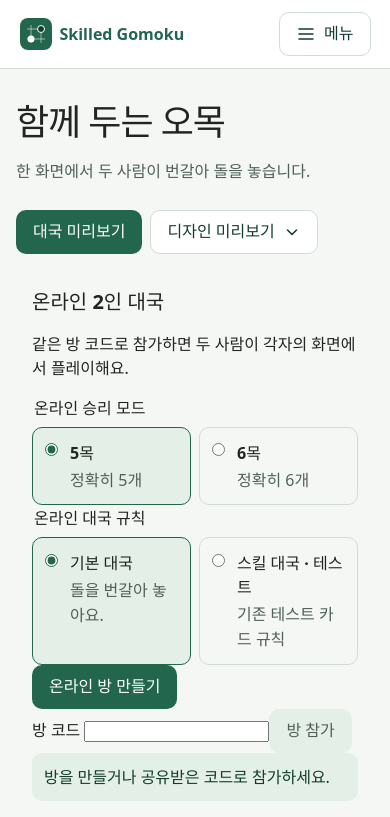
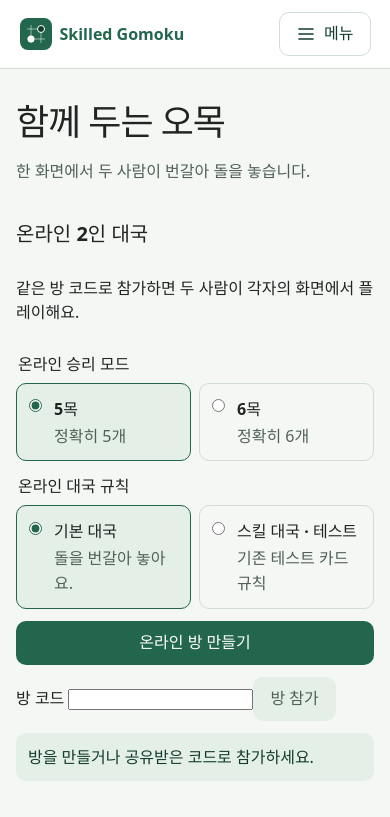
Before and after one commit to fresh-woo/skilled_Gomoku, a React (Vite) app: page / in a window 390 px wide. Shown: the top 817 px of the page. Built offline with nearby package versions, Linux system fonts and the light colour scheme.

Commit message:
feat: 이미지 위치 개선

```diff
--- a/src/App.css
+++ b/src/App.css
@@ -44,28 +44,3 @@
   color: var(--color-muted);
   line-height: 1.7;
 }
-
-.welcome__actions {
-  display: flex;
-  flex-wrap: wrap;
-  gap: var(--space-2);
-}
-
-.welcome__actions a { text-decoration: none; }
-
-.design-preview {
-  max-inline-size: 34rem;
-  margin-block-start: var(--space-6);
-  padding: var(--space-4) var(--space-6);
-  border: 1px solid var(--color-border);
-  border-radius: var(--radius-surface);
-  background: var(--color-surface);
-}
-
-.design-preview h2 { margin: 0; font-size: 1rem; }
-.design-preview p {
-  margin: var(--space-2) 0 var(--space-4);
-  color: var(--color-muted);
-  font-size: var(--font-size-small);
-  line-height: 1.6;
-}
--- a/src/App.tsx
+++ b/src/App.tsx
@@ -1,7 +1,4 @@
-import { useState } from 'react'
-import { Button } from './design-system/Button'
 import { MenuNavigation } from './design-system/MenuNavigation'
-import { GamePreview } from './game-preview/GamePreview'
 import { LocalGame } from './features/local-game/ui/LocalGame'
 import { OnlineGame } from './features/online-game/OnlineGame'
 import './design-system/tokens.css'
@@ -9,15 +6,11 @@ import './App.css'
 
 const navigationItems = [
   { href: '#welcome', label: '시작 화면' },
-  { href: '#game-preview', label: '대국 미리보기' },
   { href: '#local-game', label: '로컬 대국' },
   { href: '#online-game', label: '온라인 대국' },
-  { href: '#preview-button', label: '디자인 미리보기' },
 ]
 
 function App() {
-  const [isPreviewOpen, setIsPreviewOpen] = useState(false)
-
   return (
     <>
       <header className="site-header">
@@ -38,36 +31,9 @@ function App() {
         <div className="welcome" id="welcome" tabIndex={-1}>
           <h1>함께 두는 오목</h1>
           <p className="welcome__intro">한 화면에서 두 사람이 번갈아 돌을 놓습니다.</p>
-          <div className="welcome__actions">
-            <a className="button button--primary" href="#game-preview">대국 미리보기</a>
-            <Button
-              variant="secondary"
-              id="preview-button"
-              aria-expanded={isPreviewOpen}
-              aria-controls="design-preview"
-              onClick={() => setIsPreviewOpen(!isPreviewOpen)}
-            >
-              {isPreviewOpen ? '미리보기 닫기' : '디자인 미리보기'}
-              <svg aria-hidden="true" width="18" height="18" viewBox="0 0 18 18" fill="none">
-                <path
-                  d={isPreviewOpen ? 'm4.5 11 4.5-4.5 4.5 4.5' : 'm4.5 7 4.5 4.5L13.5 7'}
-                  stroke="currentColor"
-                  strokeWidth="1.6"
-                  strokeLinecap="round"
-                  strokeLinejoin="round"
-                />
-              </svg>
-            </Button>
-          </div>
-          <section className="design-preview" id="design-preview" aria-labelledby="preview-title" hidden={!isPreviewOpen}>
-            <h2 id="preview-title">버튼 상태</h2>
-            <p>위 버튼에 마우스를 올리거나 Tab 키로 이동해 스타일을 확인해 보세요.</p>
-            <Button disabled>비활성 버튼</Button>
-          </section>
-          <OnlineGame />
         </div>
+        <OnlineGame />
         <LocalGame />
-        <GamePreview />
       </main>
     </>
   )
--- a/src/features/local-game/ui/LocalGame.css
+++ b/src/features/local-game/ui/LocalGame.css
@@ -52,7 +52,7 @@
 }
 .local-game__hand-status, .local-game__hidden-hand p { color: var(--color-muted); font-size: var(--font-size-small); }
 .local-game__skills[data-active='true'] .local-game__hand-status { color: var(--color-accent-pressed); font-weight: var(--font-weight-strong); }
-.local-game__hidden-hand { display: flex; align-items: center; gap: var(--space-3); }
+.local-game__hidden-hand { display: flex; align-items: center; gap: var(--space-3); min-block-size: 3.5rem; }
 .local-game__card-back {
   display: grid;
   place-items: center;
@@ -75,13 +75,34 @@
 }
 .local-game__board { min-inline-size: 0; }
 
-@media (min-width: 62rem) {
+.local-game__hands {
+  display: grid;
+  align-content: start;
+  gap: var(--space-3);
+  min-inline-size: 0;
+  overflow-anchor: none;
+}
+
+.local-game__hands > fieldset { min-inline-size: 0; margin: 0; padding: 0; border: 0; }
+
+@media (width < 44rem) {
+  .local-game__card-list {
+    block-size: clamp(13rem, 44dvh, 21rem);
+    overflow: auto;
+    padding: var(--space-1);
+  }
+  .local-game__skills .local-game__actions .button {
+    padding-inline: var(--space-2);
+    font-size: var(--font-size-small);
+  }
+}
+
+@media (min-width: 44rem) {
   .local-game__table[data-skills='true'] {
-    grid-template-columns: minmax(10.5rem, 1fr) minmax(0, 2.4fr) minmax(10.5rem, 1fr);
-    max-inline-size: none;
+    grid-template-columns: minmax(0, 42rem) minmax(12rem, 1fr);
+    max-inline-size: 70rem;
     align-items: start;
   }
-  .local-game__board { inline-size: min(100%, 42rem); margin-inline: auto; }
   .local-game__skills .skill-card-picker__grid {
     grid-template-columns: repeat(auto-fill, minmax(min(100%, 7.75rem), 1fr));
     max-block-size: max(17rem, 58vh);
--- a/src/features/local-game/ui/LocalGame.tsx
+++ b/src/features/local-game/ui/LocalGame.tsx
@@ -125,18 +125,12 @@ export function LocalGame() {
           <SkillCatalogButton />
         </div>
         <GameNotice>
-          {skills && '스킬 테스트 · '}{gameStatus(game)}
-          {response && ` · ${stoneLabel(response.targetId)} 방어 응답 대기`}
+          {skills && '스킬 테스트 · '}
+          {response ? `${stoneLabel(response.targetId)} 방어 응답 대기` : gameStatus(game)}
         </GameNotice>
-        {skills?.feedback && (
-          <GameNotice tone={skills.feedback.error ? 'error' : 'info'} alert={skills.feedback.error}>
-            {skills.feedback.text}
-          </GameNotice>
-        )}
       </div>
       {game && (
         <div className="local-game__table" data-skills={Boolean(skills)}>
-          {skills && <LocalSkillHand state={skills.state} playerId={LOCAL_PLAYER_IDS[0]} side="black" onAction={act} />}
           <div className="local-game__board">
             <GomokuBoard
               cells={boardCells(game.board)}
@@ -145,7 +139,17 @@ export function LocalGame() {
               onSelect={place}
             />
           </div>
-          {skills && <LocalSkillHand state={skills.state} playerId={LOCAL_PLAYER_IDS[1]} side="white" onAction={act} />}
+          {skills && (
+            <div className="local-game__hands">
+              <LocalSkillHand state={skills.state} playerId={LOCAL_PLAYER_IDS[0]} side="black" onAction={act} />
+              <LocalSkillHand state={skills.state} playerId={LOCAL_PLAYER_IDS[1]} side="white" onAction={act} />
+              {skills.feedback && (
+                <GameNotice tone={skills.feedback.error ? 'error' : 'info'} alert={skills.feedback.error}>
+                  {skills.feedback.text}
+                </GameNotice>
+              )}
+            </div>
+          )}
         </div>
       )}
     </section>
--- a/src/features/local-game/ui/LocalSkillHand.tsx
+++ b/src/features/local-game/ui/LocalSkillHand.tsx
@@ -72,15 +72,15 @@ function PlayableSkillCards({ hand, side, phase, onAction }: {
 
   return (
     <>
+      <div className="local-game__card-list">
         {hand.length > 0
           ? <SkillCardPicker name={name} side={side} cards={options} selected={selected?.id ?? ''} onSelect={setChoice} />
           : <p>손패에 카드가 없어요.</p>}
-      {(selected || phase) && (
+      </div>
       <div className="local-game__actions">
-          {selected && <Button onClick={() => act({ type: 'card', cardId: Number(selected.id) })}>선택한 카드 사용</Button>}
+        <Button disabled={!selected} onClick={() => { if (selected) act({ type: 'card', cardId: Number(selected.id) }) }}>선택한 카드 사용</Button>
         {phase && <Button variant="secondary" onClick={() => act({ type: 'pass' })}>방어하지 않기</Button>}
       </div>
-      )}
     </>
   )
 }
@@ -101,7 +101,7 @@ export function LocalSkillHand({ state, playerId, side, showWhenWaiting = false,
   const label = side === 'black' ? '흑돌' : '백돌'
 
   useEffect(() => {
-    if (attackId !== undefined) heading.current?.focus()
+    if (attackId !== undefined) heading.current?.focus({ preventScroll: true })
   }, [attackId])
 
   return (
@@ -116,7 +116,7 @@ export function LocalSkillHand({ state, playerId, side, showWhenWaiting = false,
       </p>
       {game.status === 'playing' && (active || showWhenWaiting) ? (
         <PlayableSkillCards key={active ? response?.phase ?? 'turn' : 'waiting'} hand={hand} side={side} phase={active ? response?.phase : undefined}
-          onAction={(action) => { heading.current?.focus(); onAction(action) }} />
+          onAction={(action) => { heading.current?.focus({ preventScroll: true }); onAction(action) }} />
       ) : (
         <div className="local-game__hidden-hand">
           {hand.length > 0 && <span className="local-game__card-back" aria-hidden="true"><Stone color={side} /></span>}
--- a/src/features/online-game/OnlineGame.tsx
+++ b/src/features/online-game/OnlineGame.tsx
@@ -112,6 +112,7 @@ export function OnlineGame() {
   const label = (id: string) => id === 'black' ? '흑돌' : '백돌'
 
   return <section className="local-game" id="online-game" aria-labelledby="online-title">
+    <div className="local-game__setup">
       <h2 id="online-title">온라인 2인 대국</h2>
       <p>같은 방 코드로 참가하면 두 사람이 각자의 화면에서 플레이해요.</p>
       {!entry && !view && <>
@@ -128,7 +129,7 @@ export function OnlineGame() {
         </form>
       </>}
       <GameNotice>{status}</GameNotice>
-    {error && <GameNotice tone="error" alert>{error}</GameNotice>}
+      {error && !view?.skills && <GameNotice tone="error" alert>{error}</GameNotice>}
       {view && <>
         <p>방 코드: <strong style={{ overflowWrap: 'anywhere' }}>{view.roomId}</strong></p>
         <p>나는 {label(view.playerId)} · {view.rules === 'skills' ? '스킬 테스트' : '기본 대국'} · {view.mode === 'six-in-a-row' ? '6목' : '5목'}</p>
@@ -139,17 +140,23 @@ export function OnlineGame() {
           <GameNotice>{game.result.kind === 'draw' ? '무승부' : `${label(game.result.winnerId)} 승리`}</GameNotice>
           <Button disabled={!connected || busy || view.members.find((m) => m.id === view.playerId)?.ready} onClick={() => act({ type: 'rematch' })}>재대국 준비</Button>
         </>}
-      {view.skills && <>
+      </>}
+      {entry && <Button variant="secondary" onClick={leave}>방 나가기 · 대국 종료</Button>}
+    </div>
+    {game && <div className="local-game__table" data-skills={Boolean(view?.skills)}>
+      <div className="local-game__board">
+        <GomokuBoard cells={cells} size={game.board.size} isSelectable={({ row, column }) => !!canAct && !response && game.status === 'playing' && !game.board.cells[row][column]} onSelect={(position) => act({ type: 'place-stone', position })} />
+      </div>
+      {view?.skills && <div className="local-game__hands">
+        {error && <GameNotice tone="error" alert>{error}</GameNotice>}
         <p>상대 손패 {Object.entries(view.handCounts).find(([id]) => id !== view.playerId)?.[1] ?? 0}장</p>
-        <fieldset disabled={!canAct} style={{ border: 0, padding: 0 }}>
+        <fieldset disabled={!canAct}>
           <LocalSkillHand state={view.skills} playerId={view.playerId} side={view.playerId === 'black' ? 'black' : 'white'} showWhenWaiting onAction={(action) => {
             if (response) act({ type: 'respond', attackId: response.id, ...(action.type === 'card' ? { cardId: action.cardId } : {}) })
             else if (action.type === 'card') act({ type: 'use-skill', cardId: action.cardId })
           }} />
         </fieldset>
-      </>}
-      {game && <GomokuBoard cells={cells} size={game.board.size} isSelectable={({ row, column }) => !!canAct && !response && game.status === 'playing' && !game.board.cells[row][column]} onSelect={(position) => act({ type: 'place-stone', position })} />}
-    </>}
-    {entry && <Button variant="secondary" onClick={leave}>방 나가기 · 대국 종료</Button>}
+      </div>}
+    </div>}
   </section>
 }
```
Also changed, not shown: 3 other files (tests, documents, lock files or other folders). Lines whose indentation alone changed are shown as unchanged.
